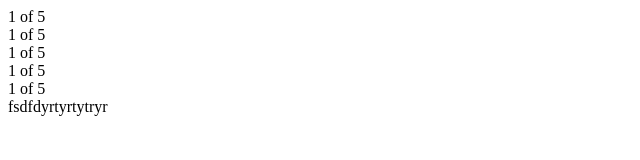
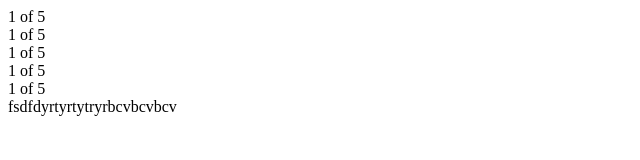
Before and after one commit to roytherock123/test-responsive, a plain HTML site: page index.html in a window 1280 px wide. Shown: the full height of the page, 0-640 px from the left. Drawn offline with Linux system fonts and the light colour scheme.

Commit message:
Edit for testing 3

```diff
--- a/index.html
+++ b/index.html
@@ -22,7 +22,7 @@
             1 of 5
         </div>
     </div>
-fsdfdyrtyrtytryr
+fsdfdyrtyrtytryrbcvbcvbcv
 </body>
 
 
```
